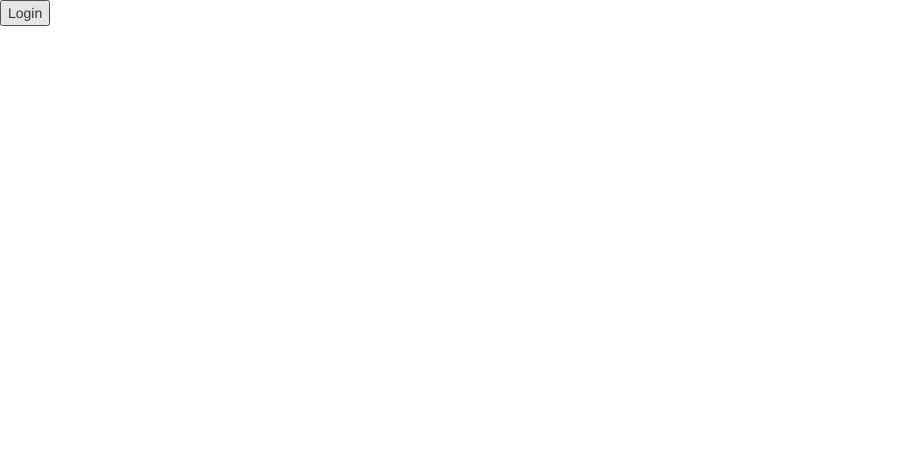
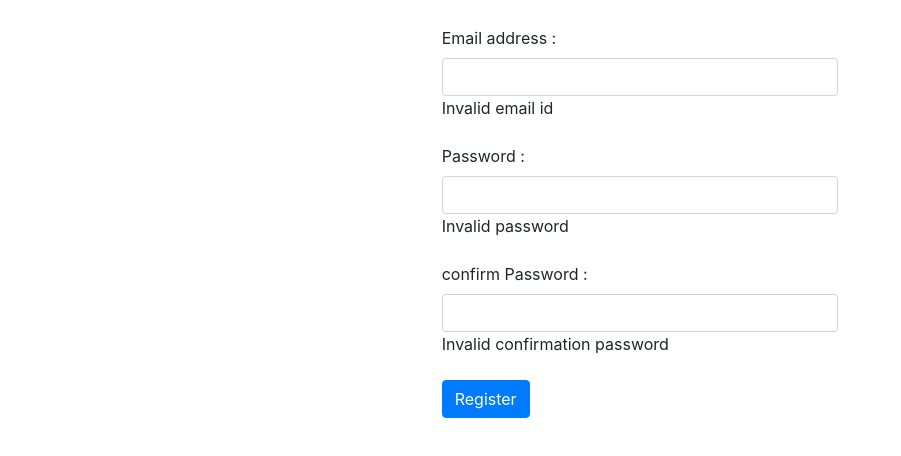
Before and after one commit to vaishnavi-gulwelkar/AngularApp, an Angular app: page /register in a window 1280 px wide. Shown: the top 456 px of the page, without its empty margins (0-901 px from the left). Built offline with nearby package versions, Linux system fonts and the light colour scheme.

Commit message:
login and register with ui and validation

```diff
--- a/src/app/login/login.component.html
+++ b/src/app/login/login.component.html
@@ -1,20 +1,22 @@
-
-
-<form id="loginform" class="form-horizontal" role="form">
-
+<div class="container col-sm-4 form-group" style="margin-top:2%;">
     <div>
-    <span>User Name :</span>
-    <input id="login-username" type="text">
+        <label for="emailid">Email address :</label>
+        <input (keyup)="typing1()" [(ngModel)]="email" type="text" class="form-control">
     </div>
-
-    <div><span>Password :</span>
-    <input id="login-password" type="password">
-    </div>
+    <div *ngIf="istyping1">Invalid email id </div><br>
 
 
     <div>
-        <button id="btn-login" routerLink="/login" class="btn btn-success">Login</button>
-        <button routerLink="/register">Register</button>
+        <label for="password">Password :</label>
+        <input (keyup)="typing2()" [(ngModel)]="password" type="password" class="form-control">
+    </div>
+    <div *ngIf="istyping2">Invalid password </div><br>
+
+    <div>
+        <button (click)="login()" class="btn btn-success">Login</button><span class="col-md-1"></span>
+        <button routerLink="/register" class="btn btn-primary">Register</button>
     </div>
 
-</form>
+    <div *ngIf="isInvalid"> Invalid ID pass </div>
+
+</div>
--- a/src/app/login/login.component.ts
+++ b/src/app/login/login.component.ts
@@ -8,9 +8,44 @@ import { Router, RouterModule } from '@angular/router';
 })
 export class LoginComponent implements OnInit {
 
-  constructor(private router: Router) {}
+  email = '';
+  password = '';
+  istyping1 = true;
+  istyping2 = true;
+  isInvalid = false;
+
+  constructor(private router: Router) { }
 
   ngOnInit(): void {
   }
 
+  login() {
+    console.warn('Clicked')
+
+    if (this.email == 'admin' && this.password == 'admin') {
+      console.warn('inside if')
+      alert('login success');
+    }
+    else if (this.email == '' && this.password == '') {
+      alert('please enter emaild id and password');
+    }
+    else if (this.email == '') {
+      alert('please enter email id')
+    }
+    else if (this.password == '') {
+      alert('please enter password');
+    }
+    else {
+      this.isInvalid = true;
+    }
+  }
+
+  typing1() {
+    console.warn('inside typing1 method')
+    this.istyping1 = false;
+  }
+  typing2() {
+    console.warn('inside typing1 method')
+    this.istyping2 = false;
+  }
 }
--- a/src/app/register/register.component.html
+++ b/src/app/register/register.component.html
@@ -1,57 +1,26 @@
-<button routerLink="/login">Login</button>
+<div class="container col-sm-4 form-group" style="margin-top:2%;">
+    <div>
+        <label for="emailid">Email address :</label>
+        <input (keyup)="typing1()" [(ngModel)]="email" type="text" class="form-control">
+    </div>
+    <div *ngIf="istyping1">Invalid email id</div><br>
 
-<link href="//netdna.bootstrapcdn.com/bootstrap/3.1.0/css/bootstrap.min.css" rel="stylesheet" id="bootstrap-css">
-<script src="//netdna.bootstrapcdn.com/bootstrap/3.1.0/js/bootstrap.min.js"></script>
-<script src="//code.jquery.com/jquery-1.11.1.min.js"></script>
-<!------ Include the above in your HEAD tag ---------->
 
-        <div style="display:none; margin-top:50px" class="mainbox col-md-6 col-md-offset-3 col-sm-8 col-sm-offset-2">
-                    <div class="panel panel-info">
-                        <div class="panel-heading">
-                            <div class="panel-title">Sign Up</div>
-                            <div style="float:right; font-size: 85%; position: relative; top:-10px"><a id="signinlink" href="#" onclick="$('#signupbox').hide(); $('#loginbox').show()">Sign In</a></div>
+    <div>
+        <label for="password">Password :</label>
+        <input (keyup)="typing2()" [(ngModel)]="password" type="password" class="form-control">
     </div>
-                        <div class="panel-body" >
-                            <form id="signupform" class="form-horizontal" role="form">
+    <div *ngIf="istyping2">Invalid password</div><br>
 
-                                <div class="form-group">
-                                    <label for="firstname" class="col-md-3 control-label">First Name</label>
-                                    <div class="col-md-9">
-                                        <input type="text" class="form-control" name="firstname" placeholder="First Name">
+    <div>
+        <label for="confirm password">confirm Password :</label>
+        <input (keyup)="typing2()" [(ngModel)]="repassword" type="password" class="form-control">
     </div>
+    <div *ngIf="istyping3">Invalid confirmation password</div><br>
+
+    <div>
+        <button routerLink="/login" (click)="register()" class="btn btn-primary">Register</button>
     </div>
 
-                                <div class="form-group">
-                                    <label for="email" class="col-md-3 control-label">Email</label>
-                                    <div class="col-md-9">
-                                        <input type="text" class="form-control" name="email" placeholder="Email Address">
+    <div *ngIf="isInvalid"> Invalid ID pass </div>
 </div>
-                                </div>
-
-                                <div class="form-group">
-                                    <label for="lastname" class="col-md-3 control-label">Last Name</label>
-                                    <div class="col-md-9">
-                                        <input type="text" class="form-control" name="lastname" placeholder="Last Name">
-                                    </div>
-                                </div>
-
-                                <div class="form-group">
-                                    <label for="password" class="col-md-3 control-label">Password</label>
-                                    <div class="col-md-9">
-                                        <input type="password" class="form-control" name="passwd" placeholder="Password">
-                                    </div>
-                                </div>
-
-                                <div class="form-group">
-                                    <!-- Button -->
-                                    <div class="col-md-offset-3 col-md-9">
-                                        <button id="btn-signup" type="button" class="btn btn-info"><i class="icon-hand-right"></i> &nbsp Sign Up</button>
-                                        <span style="margin-left:8px;">or</span>
-                                    </div>
-                                </div>
-
-
-                            </form>
-                         </div>
-                    </div>
-         </div>
--- a/src/app/register/register.component.ts
+++ b/src/app/register/register.component.ts
@@ -7,9 +7,50 @@ import { Component, OnInit } from '@angular/core';
 })
 export class RegisterComponent implements OnInit {
 
+  email = '';
+  password = '';
+  repassword = '';
+  istyping1 = true;
+  istyping2 = true;
+  istyping3 = true;
+  isInvalid = false;
+
   constructor() { }
 
   ngOnInit(): void {
   }
 
+  register() {
+    console.warn('Clicked')
+
+    if (this.email == '' && this.password == '') {
+      alert('please enter emaild id and password');
+    }
+    else if (this.email == '') {
+      alert('please enter email id')
+    }
+    else if (this.password == '') {
+      alert('please enter password');
+    }
+    else if (this.repassword == '') {
+      alert('please enter password again');
+    }
+    else {
+      this.isInvalid = true;
+    }
+  }
+
+  typing1() {
+    console.warn('inside typing1 method')
+    this.istyping1 = false;
+  }
+  typing2() {
+    console.warn('inside typing1 method')
+    this.istyping2 = false;
+  }
+  typing3() {
+    console.warn('inside typing1 method')
+    this.istyping3 = false;
+  }
+
 }
--- a/src/index.html
+++ b/src/index.html
@@ -7,7 +7,9 @@
   <base href="/">
   <meta name="viewport" content="width=device-width, initial-scale=1">
   <link rel="icon" type="image/x-icon" href="favicon.ico">
-
+  <meta name="viewport" content="width=device-width, initial-scale=1, shrink-to-fit=no">
+  <link rel="stylesheet" href="https://stackpath.bootstrapcdn.com/bootstrap/4.3.1/css/bootstrap.min.css"
+    integrity="sha384-ggOyR0iXCbMQv3Xipma34MD+dH/1fQ784/j6cY/iJTQUOhcWr7x9JvoRxT2MZw1T" crossorigin="anonymous">
 
 </head>
 
```
Lines whose indentation alone changed are shown as unchanged.
